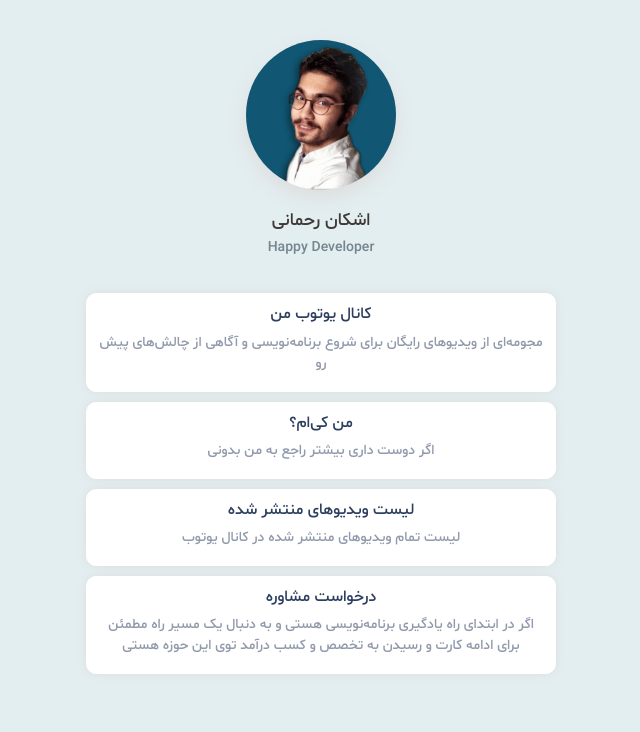
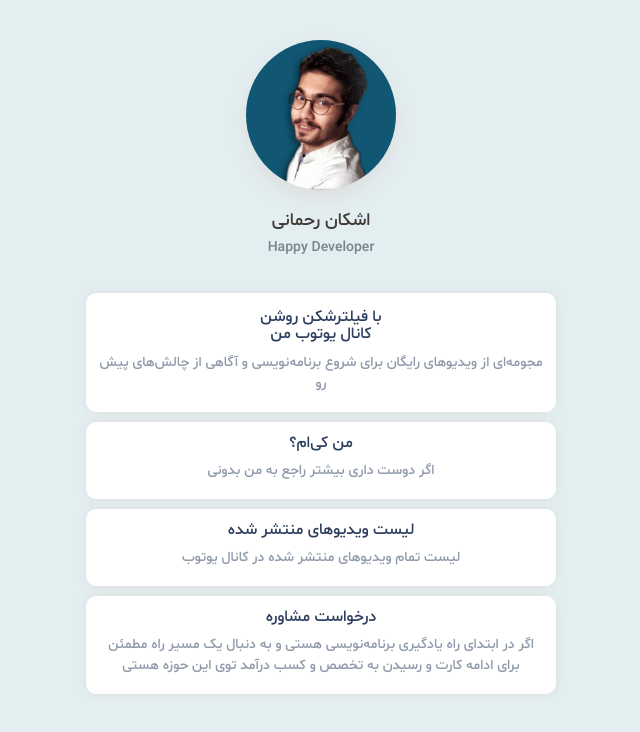
Before and after one commit to ashkanRmk/tap, a plain HTML site: page index.html in a window 1280 px wide. Shown: the whole page, without its empty margins (319-959 px from the left). Drawn offline with nearby package versions, Linux system fonts and the light colour scheme.

Commit message:
minor fix

```diff
--- a/index.html
+++ b/index.html
@@ -36,12 +36,12 @@
 
 		<div class="container content">
 			<div class="row">
-				<!-- <a href="#" target="_blank" class="col-sm" onclick="onDeep('yt');"> -->
-				<a href="intent://www.youtube.com/channel/UCeoFeWoQNHozbRmwuPCLcQg#Intent;package=com.google.android.youtube;scheme=https;end" target="_blank" class="col-sm" >
+				<a href="#" target="_blank" class="col-sm" onclick="onDeep('yt');">
 					<div class="card">
 						<div class="card-body">
 							<div class="row">
 								<div class="col linkText">
+									<p class="card-subtitle">با فیلترشکن روشن</p>
 									<h6 class="card-subtitle">کانال یوتوب من</h6>
 									<p class="card-text">مجومه‌ای از ویدیوهای رایگان برای شروع برنامه‌نویسی و آگاهی از چالش‌های پیش رو</p>
 								</div>
@@ -79,7 +79,8 @@
 				</a>
 			</div>
 			<div class="row">
-				<a href="#" target="_blank" onclick="onDeep('chrome');" class="col-sm">
+				<!-- <a href="#" target="_blank" onclick="onDeep('chrome');" class="col-sm"> -->
+				<a href="https://ashkanam.ir/blog/videos/" target="_blank" class="col-sm">
 					<div class="card">
 						<div class="card-body">
 							<!-- <div class="row"> -->
```
